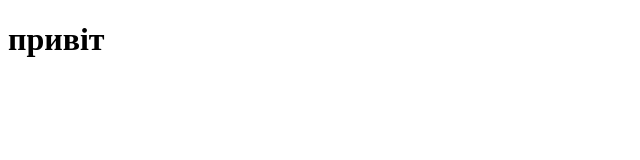
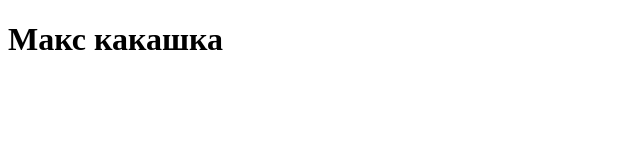
Before and after one commit to anke10/mywork, a plain HTML site: page index.html in a window 1280 px wide. Shown: the whole page, without its empty margins (0-640 px from the left). Drawn offline with Linux system fonts and the light colour scheme.

Commit message:
Update index.html

```diff
--- a/index.html
+++ b/index.html
@@ -7,6 +7,6 @@
     <title>Document</title>
 </head>
 <body>
-    <h1>привіт</h1>
+    <h1>Макс какашка</h1>
 </body>
 </html>
```
